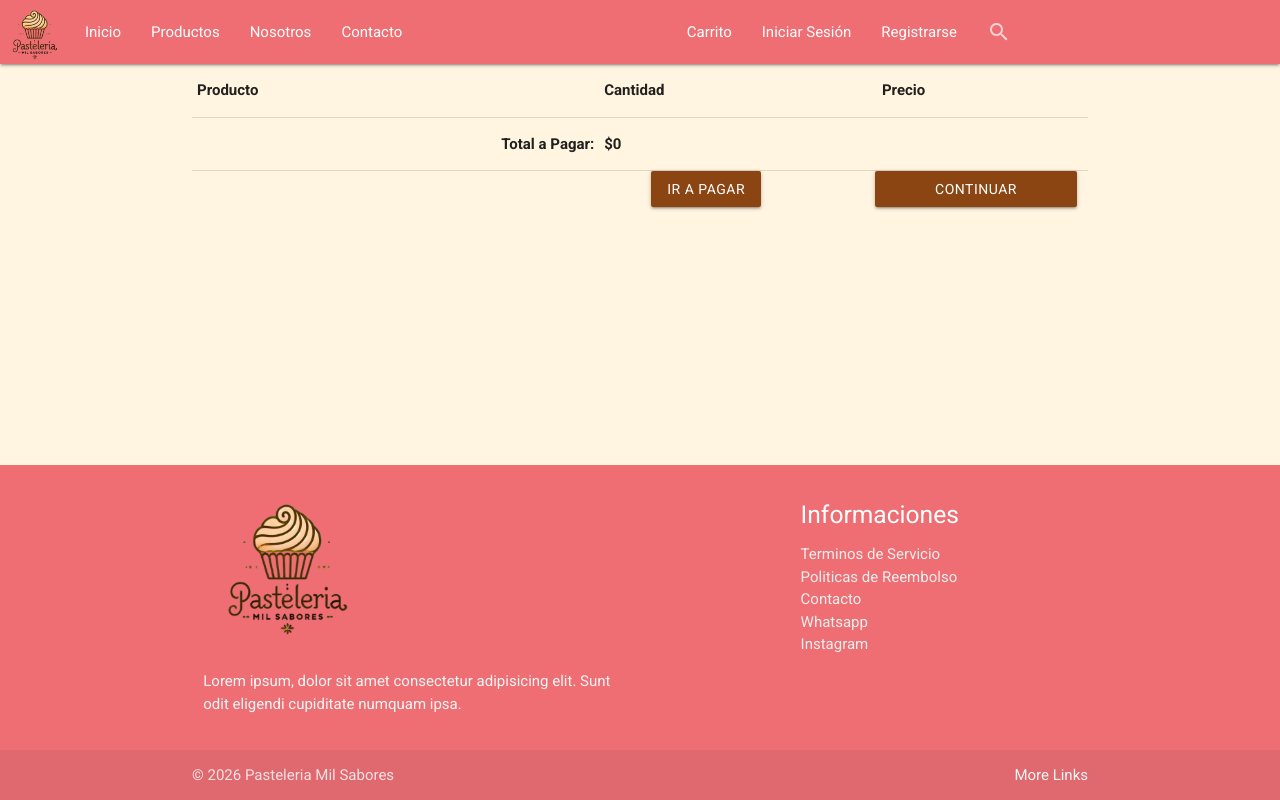
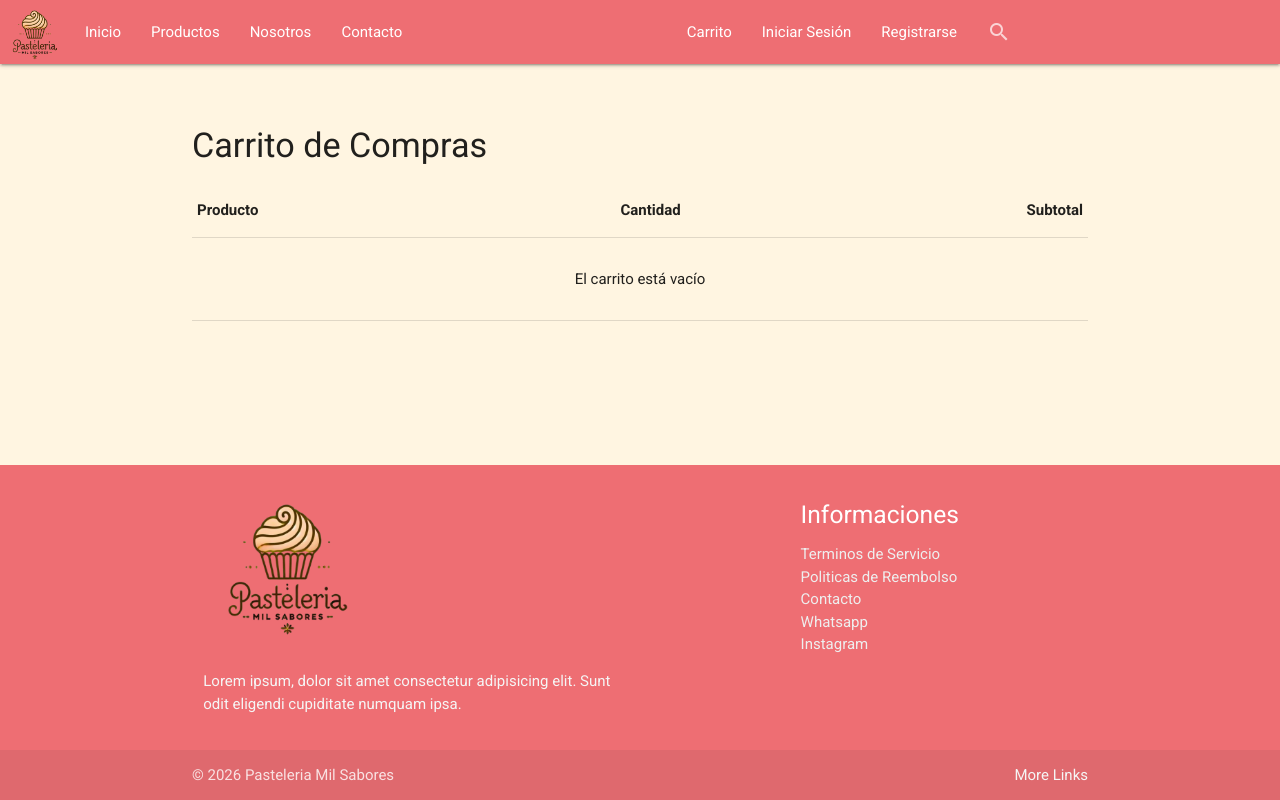
Before and after one commit to kiwibrain/Pasteleria_MS_React, a React (Vite) app: page /carrito in a window 1280 px wide. Built offline with nearby package versions, Linux system fonts and the light colour scheme.

Commit message:
Se modificó la página carrito.jsx

```diff
--- a/src/pages/Carrito/Carrito.jsx
+++ b/src/pages/Carrito/Carrito.jsx
@@ -1,42 +1,144 @@
-import React, { useEffect } from 'react';
-import { useNavigate } from 'react-router-dom';
+import React, { useState, useEffect } from 'react';
 import Navbar from '../../components/Navbar';
 import Footer from '../../components/Footer';
 
-function Carrito() {
+const Carrito = () => {
+  const [carrito, setCarrito] = useState([]);
+
+  // Cargar productos del localStorage al montar el componente
+  useEffect(() => {
+    const LLAVE = "carrito-pasteleria";
+    const carritoGuardado = JSON.parse(localStorage.getItem(LLAVE)) || [];
+    setCarrito(carritoGuardado);
+  }, []);
+
+  // Función para guardar cambios tanto en estado como en localStorage
+  const guardarEnLocalStorage = (nuevoCarrito) => {
+    setCarrito(nuevoCarrito);
+    localStorage.setItem("carrito-pasteleria", JSON.stringify(nuevoCarrito));
+  };
+
+  // Actualizar la cantidad de un producto
+  const actualizarCantidad = (idProducto, nuevaCantidad) => {
+    let cant = parseInt(nuevaCantidad, 10);
+    if (isNaN(cant) || cant < 1) cant = 1;
+
+    const nuevoCarrito = carrito.map((item) => {
+      if (item.id === idProducto) {
+        return { ...item, cantidad: cant };
+      }
+      return item;
+    });
+
+    guardarEnLocalStorage(nuevoCarrito);
+  };
+
+  // Eliminar producto del carrito
+  const eliminarDelCarrito = (idProducto) => {
+    const nuevoCarrito = carrito.filter((item) => item.id !== idProducto);
+    guardarEnLocalStorage(nuevoCarrito);
+
+    if (window.M && window.M.toast) {
+      window.M.toast({ html: 'Producto eliminado del carrito' });
+    }
+  };
+
+  // Calcular el total
+  const totalPagar = carrito.reduce((acumulador, item) => {
+    const precio = Number(item.precio) || 0;
+    const cantidad = Number(item.cantidad) || 1;
+    return acumulador + precio * cantidad;
+  }, 0);
+
   return (
     <>
       <Navbar />
 
       <main>
-                <div className="container">
-                    <div className="row">
-                        <table>
+        <div className="container" style={{ paddingTop: '40px', paddingBottom: '60px' }}>
+          <h4>Carrito de Compras</h4>
+
+          <table className="highlight responsive-table" style={{ marginTop: '20px' }}>
             <thead>
               <tr>
                 <th>Producto</th>
-                                    <th>Cantidad</th>
-                                    <th>Precio</th>
+                <th style={{ textAlign: 'center' }}>Cantidad</th>
+                <th style={{ textAlign: 'right' }}>Subtotal</th>
               </tr>
             </thead>
+            <tbody>
+              {carrito.length === 0 ? (
+                <tr>
+                  <td colSpan="3" className="center-align" style={{ padding: '30px 0' }}>
+                    El carrito está vacío
+                  </td>
+                </tr>
+              ) : (
+                carrito.map((item) => {
+                  const subtotal = (Number(item.precio) || 0) * (Number(item.cantidad) || 1);
+                  return (
+                    <tr key={item.id}>
+                      <td>
+                        <div style={{ display: 'flex', alignItems: 'center', gap: '15px' }}>
+                          <img
+                            src={item.imagen}
+                            alt={item.titulo}
+                            width="60"
+                            height="60"
+                            style={{ borderRadius: '5px', objectFit: 'cover' }}
+                            onError={(e) => {
+                              e.target.onerror = null;
+                              e.target.src = 'images/placeholder.webp';
+                            }}
+                          />
+                          <b>{item.titulo}</b>
+                        </div>
+                      </td>
+                      <td style={{ textAlign: 'center' }}>
+                        <input
+                          type="number"
+                          value={item.cantidad}
+                          min="1"
+                          className="form-control"
+                          style={{ width: '70px', textAlign: 'center', margin: '0 auto' }}
+                          onChange={(e) => actualizarCantidad(item.id, e.target.value)}
+                        />
+                      </td>
+                      <td>
+                        <div style={{ display: 'flex', alignItems: 'center', justifyContent: 'flex-end', gap: '15px' }}>
+                          <span>${subtotal.toLocaleString('es-CL')}</span>
+                          <button
+                            type="button"
+                            onClick={() => eliminarDelCarrito(item.id)}
+                            className="btn-flat red-text"
+                            style={{ padding: 0, background: 'none', border: 'none', cursor: 'pointer' }}
+                            title="Eliminar"
+                          >
+                            <i className="material-icons">delete</i>
+                          </button>
+                        </div>
+                      </td>
+                    </tr>
+                  );
+                })
+              )}
+            </tbody>
+          </table>
 
-                            <tbody id="tabla-carrito">
-
-                            </tbody>
-                            <tfoot>
-                                <tr>
-                                    <td coldspan="2" class="right-align"><b>Total a Pagar:</b></td>
-                                    <td><b id="total-carrito">$0</b></td>
-                                </tr>
-                            </tfoot>
-                        </table>
-                        <div className="boton-continuar-compra col s5 m3 right">
-                            <a className="waves-effect waves-light btn" onclick="">Continuar Comprando</a>
+          {carrito.length > 0 && (
+            <div style={{ marginTop: '30px', textAlign: 'right' }}>
+              <h5>
+                Total: <span style={{ fontWeight: 'bold', color: 'darkred' }}>${totalPagar.toLocaleString('es-CL')}</span>
+              </h5>
+              <button
+                type="button"
+                className="waves-effect waves-light btn"
+                style={{ backgroundColor: '#8B4513', marginTop: '15px' }}
+              >
+                Pagar
+              </button>
             </div>
-                        <div className="boton-pagar col s5 m3 right">
-                            <a className="waves-effect waves-light btn" onclick="">Ir a Pagar</a>
-                        </div>
-                    </div>
+          )}
         </div>
       </main>
 
```
Lines whose indentation alone changed are shown as unchanged.
